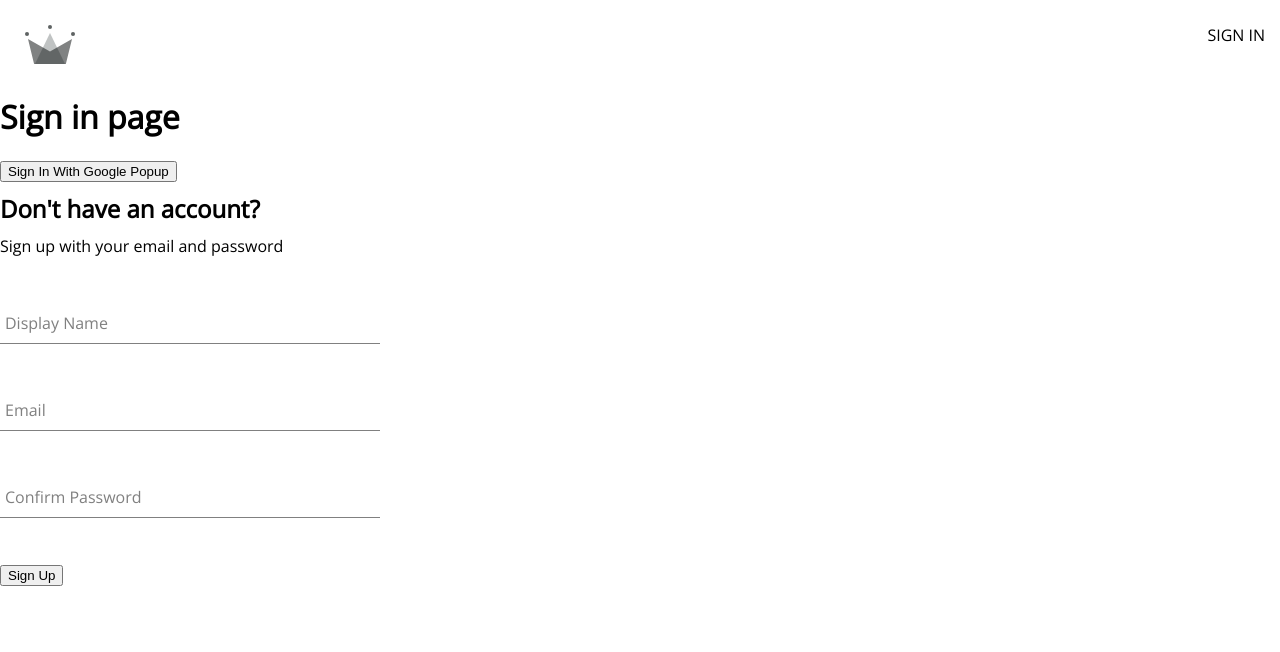
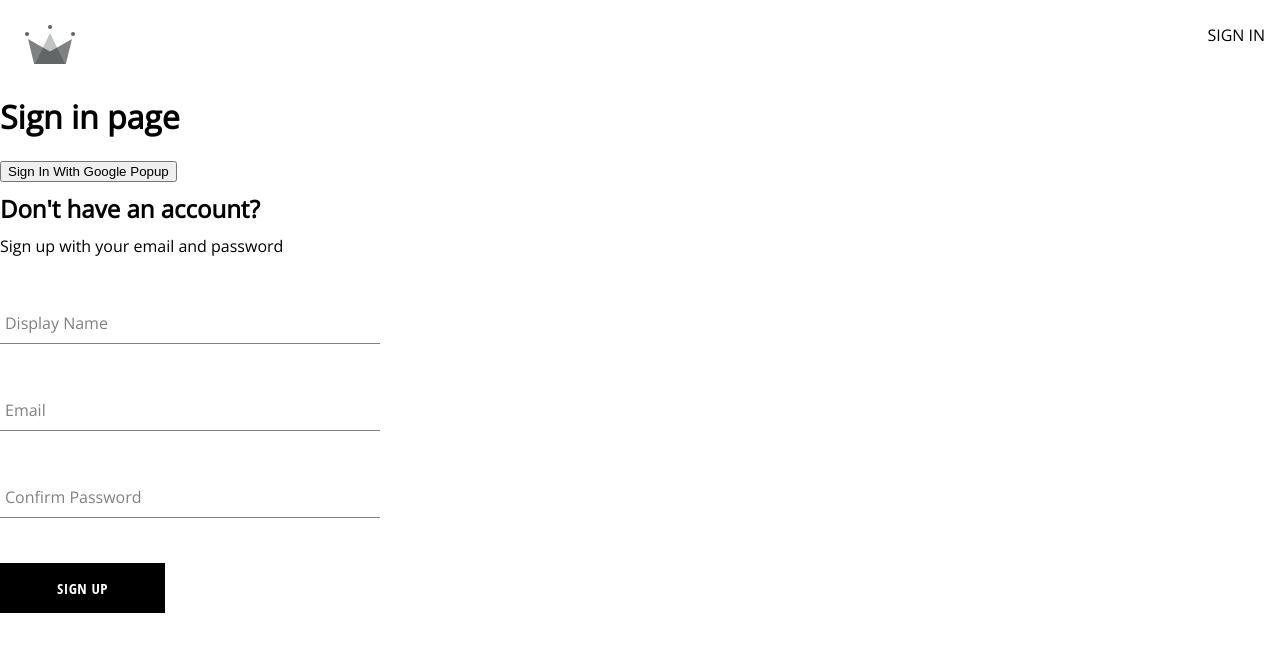
Before and after one commit to blossomese/Crown-clothing, a React (Create React App) app: page /sign-in in a window 1280 px wide. Shown: the top 652 px of the page. Built offline with nearby package versions, Linux system fonts and the light colour scheme.

Commit message:
created  the sign up component, the form input, button component

```diff
--- a/src/components/button/button.component.jsx
+++ b/src/components/button/button.component.jsx
@@ -1,15 +1,19 @@
+import './button.styles.scss'
 
 const BUTTON_TYPE_CLASSES = {
-google: 'google-sign-in',
-inverted: 'inverted'
-}
+  google: "google-sign-in",
+  inverted: "inverted",
+};
 
 const Button = ({ children, buttonType, ...otherProps }) => {
-    return (
-        <button className={`button-container ${BUTTON_TYPE_CLASSES[buttonType]}`{...otherProps}}>
-            {children}
-        </button>
-    )
-}
+  return (
+    <button
+      className={`button-container ${BUTTON_TYPE_CLASSES[buttonType]}`}
+      {...otherProps}
+    >
+      {children}
+    </button>
+  );
+};
 
-export default Button
+export default Button;
--- a/src/components/button/button.styles.scss
+++ b/src/components/button/button.styles.scss
@@ -0,0 +1,46 @@
+.button-container {
+    min-width: 165px;
+    width: auto;
+    height: 50px;
+    letter-spacing: 0.5px;
+    line-height: 50px;
+    padding: 0 35px 0 35px;
+    font-size: 15px;
+    background-color: black;
+    color: white;
+    text-transform: uppercase;
+    font-family: 'Open Sans Condensed';
+    font-weight: bolder;
+    border: none;
+    cursor: pointer;
+    display: flex;
+    justify-content: center;
+
+    &:hover {
+      background-color: white;
+      color: black;
+      border: 1px solid black;
+    }
+
+    &.google-sign-in {
+      background-color: #4285f4;
+      color: white;
+
+      &:hover {
+        background-color: #357ae8;
+        border: none;
+      }
+    }
+
+    &.inverted {
+      background-color: white;
+      color: black;
+      border: 1px solid black;
+
+      &:hover {
+        background-color: black;
+        color: white;
+        border: none;
+      }
+    }
+  }
--- a/src/components/sign-up-form/sign-up-form.component.jsx
+++ b/src/components/sign-up-form/sign-up-form.component.jsx
@@ -1,5 +1,6 @@
 import { useState } from "react";
 import FormInput from "../form-input/form-input.component";
+import Button from "../button/button.component";
 import {
   createAuthUserWithEmailAndPassword,
   createUserDocumentFromAuth,
@@ -91,7 +92,7 @@
           value={confirmPassword}
         />
 
-        <button type="submit">Sign Up</button>
+        <Button  type="submit">Sign Up</Button>
       </form>
     </div>
   );
```
